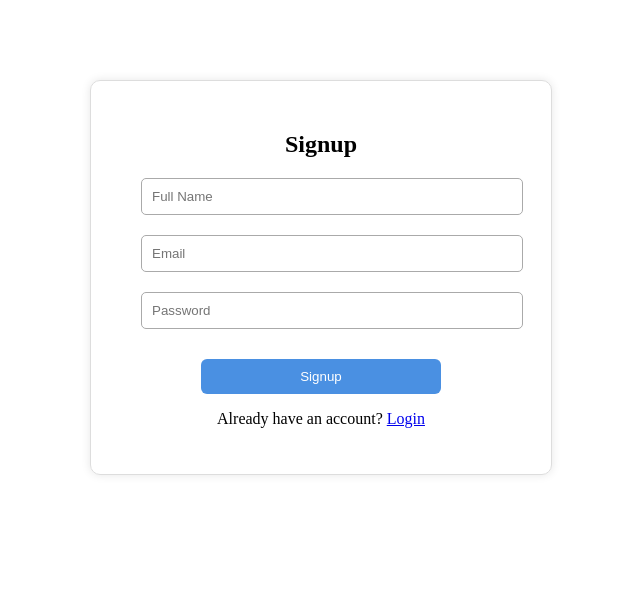
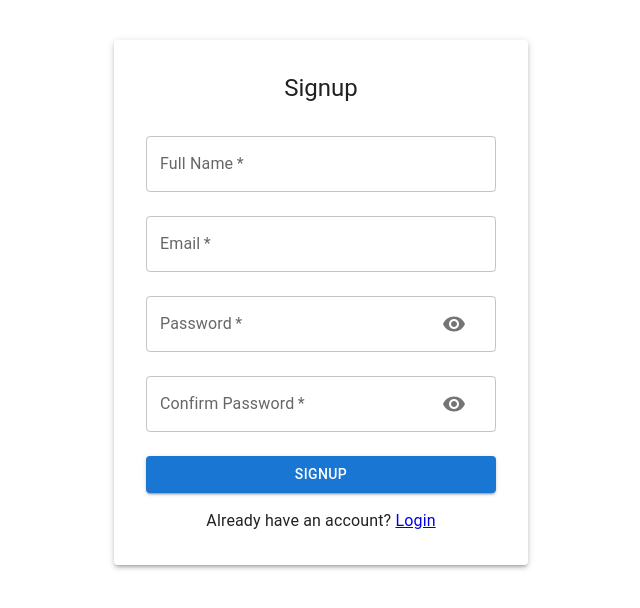
Before and after one commit to simransh05/Chat-App, a React (Vite) app in the folder Frontend/: page /signup in a window 1280 px wide. Shown: the top 608 px of the page, without its empty margins (319-959 px from the left). Built offline with nearby package versions, Linux system fonts and the light colour scheme; no server answers.

Commit message:
Updated Changes

```diff
--- a/Frontend/package.json
+++ b/Frontend/package.json
@@ -12,6 +12,7 @@
   "dependencies": {
     "@emotion/react": "^11.14.0",
     "@emotion/styled": "^11.14.1",
+    "@mui/icons-material": "^7.3.5",
     "@mui/material": "^7.3.5",
     "@reduxjs/toolkit": "^2.10.1",
     "axios": "^1.13.1",
--- a/Frontend/src/App.css
+++ b/Frontend/src/App.css
@@ -8,7 +8,7 @@
   text-align: center;
 }
 
-.auth-container input {
+input {
   display: block;
   width: 90%;
   margin: 20px;
@@ -18,7 +18,7 @@
   gap: 20px;
 }
 
-.auth-container button {
+button {
   background-color: #4a90e2;
   color: white;
   padding: 10px 20px;
--- a/Frontend/src/App.jsx
+++ b/Frontend/src/App.jsx
@@ -1,9 +1,9 @@
 import React from "react";
 import { BrowserRouter as Router, Routes, Route } from "react-router-dom";
+import './App.css'
 import Signup from "./Component/Signup/Signup";
 import Login from "./Component/Login/Login";
 import Chat from "./Component/Chat/Chat";
-import './App.css'
 
 function App() {
 
--- a/Frontend/src/Component/Chat/Chat.css
+++ b/Frontend/src/Component/Chat/Chat.css
@@ -47,26 +47,49 @@
 }
 
 .avatar-img {
-  width: 90%;
-  height: 90%;
+  width: 45px;
+  height: 45px;
+  border-radius: 50%;
+  overflow: hidden;
+  border: 1px solid black;
+  display: flex;
+  justify-content: center;
+  align-items: center;
+  margin-bottom: 12px;
+  image-rendering:crisp-edges;
+}
+
+.avatar-img img {
+  width: 100%;
+  height: 100%;
   object-fit: cover;
 }
 
 
 .heading {
   display: flex;
-  justify-content: space-around;
+  align-items: center;
+  justify-content: space-between;
+  padding: 10px 15px;
+  border-bottom: 1px solid #ddd;
+
+}
+
+.username {
+  font-size: 20px;
+  font-weight: 700;
+  color: #111b21;
 }
 
 .logout-icon {
   font-size: 24px;
   cursor: pointer;
-  color: #1e88e5;
+  color: #00a884;
   margin-left: 10px;
 }
 
 .logout-icon:hover {
-  color: #1565c0;
+  color: #029e7f;
 }
 
 .user-name {
@@ -186,8 +209,8 @@
 
 .add-contact {
   position: absolute !important;
-  bottom: 20px;
-  right: 20px;
+  bottom: 0px;
+  right: 0px;
 }
 
 .active-user {
--- a/Frontend/src/Component/Sidebar/AddContactButton.jsx
+++ b/Frontend/src/Component/Sidebar/AddContactButton.jsx
@@ -1,6 +1,6 @@
 import React from 'react'
 import AddContact from "../AddContact/AddContact";
-import { Button } from "@mui/material";
+import { Button, Tooltip } from "@mui/material";
 import { useState } from "react";
 import { useDispatch } from 'react-redux';
 import { fetchContacts } from '../../Slices/contactSlice';
@@ -10,15 +10,17 @@ function AddContactButton({ currentUser, selectedBtn }) {
     return (
         <>
             {selectedBtn === "myContact" && (
+                <Tooltip title="Add Contact" placement="right">
                     <Button
                         onClick={() => setShowAddContact(true)}
                         variant="contained"
                         color="primary"
-                    sx={{ m: 2 }}
+                        sx={{ m: 2, backgroundColor: "#00a884",minWidth:0 , width: "40px", height: "30px" , borderRadius: "50%", fontSize: "24px", padding: ""}}
                         className="add-contact"
                     >
-                    Add Contact
+                        +
                     </Button>
+                </Tooltip>
             )}
 
             <AddContact
--- a/Frontend/src/Component/Sidebar/SidebarHeader.jsx
+++ b/Frontend/src/Component/Sidebar/SidebarHeader.jsx
@@ -56,6 +56,9 @@ function SidebarHeader({ currentUser, getInitials }) {
                     onUpload={(pic) => upload(pic)}
                 />
             )}
+            <div className='username'>
+                {currentUser.name}
+            </div>
             <FiLogOut onClick={logout} className="logout-icon" />
         </div>
     )
--- a/Frontend/src/Component/Sidebar/UserList.jsx
+++ b/Frontend/src/Component/Sidebar/UserList.jsx
@@ -11,9 +11,9 @@ function UserList({
     const contacts = useSelector((state) => state.contact.contact);
     const recentChats = useSelector((state) => state.recent.chat);
     const users = useSelector((state) => state.user.users);
-    console.log(contacts);
-    console.log(recentChats);
-    console.log(users)
+    console.log("contacts",contacts);
+    console.log("recents",recentChats);
+    console.log("users",users)
 
     return (
         <ul className="user-list">
@@ -30,7 +30,7 @@ function UserList({
                                 <div className="profile">
                                     {chat.ProfilePic ? (
                                         <img
-                                            src={`${chat.ProfilePic}`}
+                                            src={`${base_url}${chat.ProfilePic}`}
                                             alt={chat.name}
                                             className="profile-pic"
                                         />
--- a/Frontend/src/Component/Signup/Signup.css
+++ b/Frontend/src/Component/Signup/Signup.css
@@ -0,0 +1,33 @@
+input::placeholder {
+    font-family: 'Times New Roman', Times, serif;
+}
+.input-wrapper {
+    position: relative;
+    width: 100%;
+}
+
+.input-wrapper input {
+  width: 90%;
+  font-size: 12px;
+  margin: 20px;
+}
+
+.eye-btn {
+  position: absolute;
+  right: 10px;
+  bottom: 10px;
+  top: 50%;
+  transform: translateY(-50%);
+  background: none;
+  border: none;
+  cursor: pointer;
+  font-size: 18px;
+  width: 20px;
+  display: flex;
+  align-items: center;
+  justify-content: center;
+}
+
+.eye-btn:hover {
+    background-color: none;
+}
--- a/Frontend/src/Component/Signup/Signup.jsx
+++ b/Frontend/src/Component/Signup/Signup.jsx
@@ -1,19 +1,42 @@
-import React, { useState } from "react";
+import { useState } from "react";
 import { Link, useNavigate } from "react-router-dom";
 import api from "../../utils/Api";
 
+import {
+  Box,
+  TextField,
+  Button,
+  IconButton,
+  InputAdornment,
+  Typography,
+  Paper,
+} from "@mui/material";
+
+import { Visibility, VisibilityOff } from "@mui/icons-material";
+
 function Signup() {
   const [formData, setFormData] = useState({ name: "", email: "", password: "" });
+  const [confirmPassword, setConfirmPassword] = useState("");
+  const [error, setError] = useState("");
+  const [showPassword, setShowPassword] = useState(false);
+  const [showConfirmPassword, setShowConfirmPassword] = useState(false);
   const navigate = useNavigate();
 
-  const handleChange = (e) =>
+  const handleChange = (e) => {
     setFormData({ ...formData, [e.target.name]: e.target.value });
+    setError("");
+  };
 
   const handleSignup = async (e) => {
     e.preventDefault();
+
+    if (formData.password !== confirmPassword) {
+      setError("Passwords do not match!");
+      return;
+    }
+
     try {
-      await api.createUser(formData)
-      console.log("Signup successful!");
+      await api.createUser(formData);
       navigate("/login");
     } catch (err) {
       alert(err.response?.data?.message || "Signup failed!");
@@ -21,16 +44,94 @@ function Signup() {
   };
 
   return (
-    <div className="auth-container">
-      <h2>Signup</h2>
-      <form onSubmit={handleSignup}>
-        <input name="name" placeholder="Full Name" onChange={handleChange} required />
-        <input name="email" type="email" placeholder="Email" onChange={handleChange} required />
-        <input name="password" type="password" placeholder="Password" onChange={handleChange} required />
-        <button type="submit">Signup</button>
-      </form>
-      <p>Already have an account? <Link to="/login">Login</Link></p>
-    </div>
+    <Box
+      display="flex"
+      justifyContent="center"
+      mt={5}
+    >
+      <Paper elevation={3} sx={{ padding: 4, width: "350px" }}>
+        <Typography variant="h5" textAlign="center" mb={2}>
+          Signup
+        </Typography>
+
+        <form onSubmit={handleSignup}>
+          <TextField
+            fullWidth
+            label="Full Name"
+            name="name"
+            onChange={handleChange}
+            margin="normal"
+            required
+          />
+
+          <TextField
+            fullWidth
+            label="Email"
+            type="email"
+            name="email"
+            onChange={handleChange}
+            margin="normal"
+            required
+          />
+
+          <TextField
+            fullWidth
+            label="Password"
+            name="password"
+            type={showPassword ? "text" : "password"}
+            onChange={handleChange}
+            margin="normal"
+            required
+            InputProps={{
+              endAdornment: (
+                <InputAdornment position="end">
+                  <IconButton onClick={() => setShowPassword(!showPassword)}>
+                    {showPassword ? <VisibilityOff /> : <Visibility />}
+                  </IconButton>
+                </InputAdornment>
+              ),
+            }}
+          />
+
+          <TextField
+            fullWidth
+            label="Confirm Password"
+            type={showConfirmPassword ? "text" : "password"}
+            onChange={(e) => setConfirmPassword(e.target.value)}
+            margin="normal"
+            required
+            InputProps={{
+              endAdornment: (
+                <InputAdornment position="end">
+                  <IconButton onClick={() => setShowConfirmPassword(!showConfirmPassword)}>
+                    {showConfirmPassword ? <VisibilityOff /> : <Visibility />}
+                  </IconButton>
+                </InputAdornment>
+              ),
+            }}
+          />
+
+          {error && (
+            <Typography color="error" mt={1}>
+              {error}
+            </Typography>
+          )}
+
+          <Button
+            fullWidth
+            variant="contained"
+            type="submit"
+            sx={{ mt: 2 }}
+          >
+            Signup
+          </Button>
+        </form>
+
+        <Typography mt={2} textAlign="center">
+          Already have an account? <Link to="/login">Login</Link>
+        </Typography>
+      </Paper>
+    </Box>
   );
 }
 
--- a/Frontend/src/Slices/userSlice.js
+++ b/Frontend/src/Slices/userSlice.js
@@ -4,7 +4,7 @@ import api from "../utils/Api";
 const base_url = import.meta.env.VITE_BASE_URL;
 
 export const fetchUsers = createAsyncThunk("user/fetchUsers", async (currentUser) => {
-    const res = await api.userFetch(currentUser);
+    const res = await api.userFetch(currentUser.name);
     console.log('using backend')
     return res.data.map((u) => ({ name: u.name, email: u.email ,id:u._id }));
   }
```
Also changed, not shown: Frontend/src/Component/ProfileModal/AddProfilePic.jsx (+11 -2 lines), Frontend/src/Component/Sidebar/SideBar.jsx (+4 -4 lines), 1 other file (tests, documents, lock files or other folders). Lines whose indentation alone changed are shown as unchanged.
